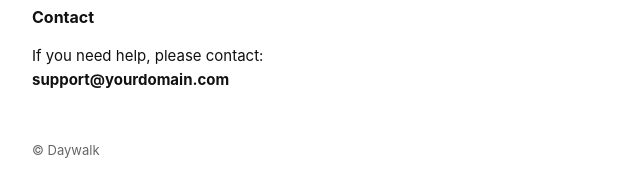
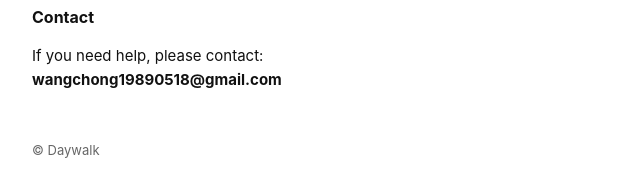
Before and after one commit to androidwangchong/daywalk-support, a plain HTML site: page index.html in a window 1280 px wide. Shown: the part 462-658 px from the top of the page, 288-928 px from the left. Drawn offline with Linux system fonts and the light colour scheme.

Commit message:
Update index.html

```diff
--- a/index.html
+++ b/index.html
@@ -60,7 +60,7 @@
   <h2>Contact</h2>
   <p>
     If you need help, please contact:<br/>
-    <strong>support@yourdomain.com</strong>
+    <strong>wangchong19890518@gmail.com</strong>
   </p>
 
   <div class="footer">
```
